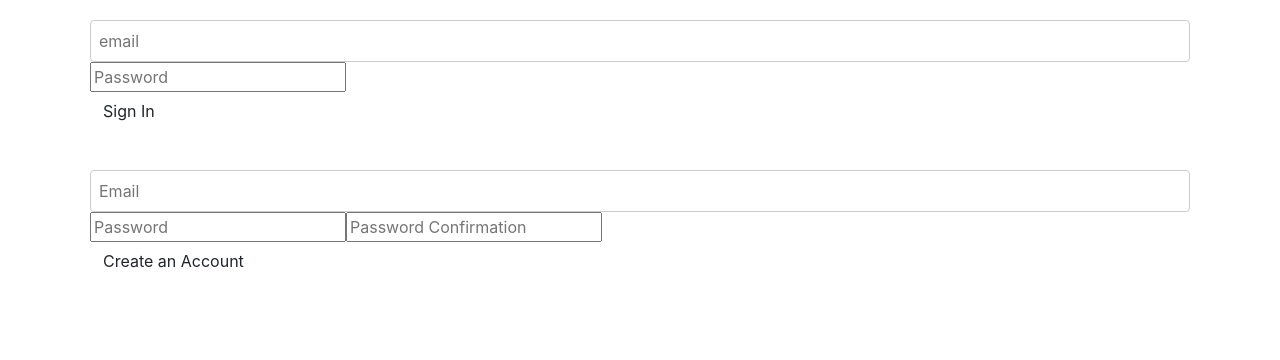
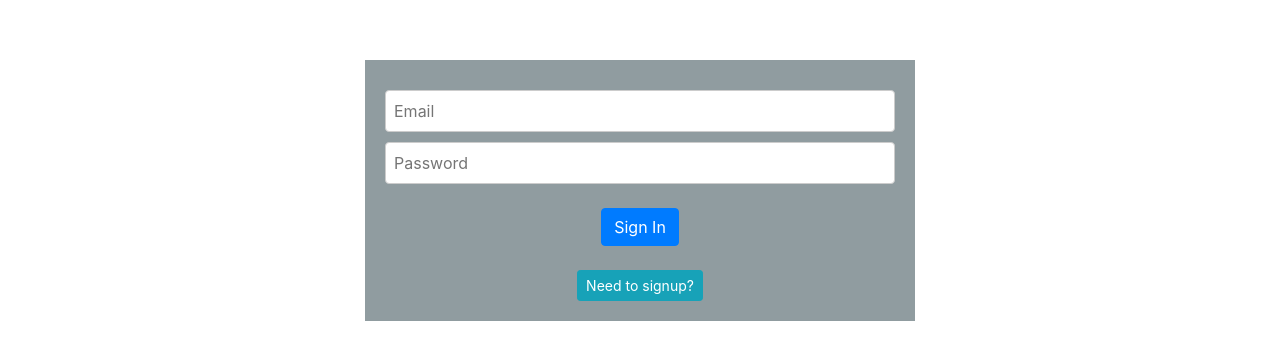
Before and after one commit to cohenoa33/appointments-list-frontend-old, a React (Create React App) app: page / in a window 1280 px wide. Shown: the top 360 px of the page. Built offline with nearby package versions, Linux system fonts and the light colour scheme.

Commit message:
styled login and signup and added toggle between them

```diff
--- a/src/App.css
+++ b/src/App.css
@@ -68,6 +68,14 @@ th {
   margin-top: 20px;
   display: inline-block;
   width: 100%;
+  text-align: center;
+}
+.login-100 {
+  padding: 20px;
+  margin-top: 20px;
+  display: inline-block;
+  width: 100%;
+  background-color: #909ca0;
   text-align: center;
 }
 .right-100 {
@@ -162,7 +170,18 @@ input {
   } */
 }
 
+input.login[type="text"],
+input.login[type="password"] {
+  width: 100%;
+  padding: 8px;
+  margin-top: 10px;
+  border: 1px solid #ccc;
+  border-radius: 4px;
+  resize: vertical;
+}
+
 input[type="text"],
+input[type="password"],
 select,
 textarea {
   width: 100%;
@@ -171,6 +190,7 @@ textarea {
   border-radius: 4px;
   resize: vertical;
 }
+
 input[type="time"],
 input[type="date"] {
   width: 60%;
@@ -230,6 +250,12 @@ input[type="checkbox"]:hover {
   width: 75%;
   margin-top: 6px;
 }
+.col-50 {
+  float: center;
+  width: 50%;
+  margin: 0 auto;
+  margin-top: 20px;
+}
 
 /* Clear floats after the columns */
 .row:after {
--- a/src/App.js
+++ b/src/App.js
@@ -10,6 +10,7 @@ import { Button, Alert, Container } from "reactstrap";
 
 class App extends React.Component {
   state = {
+    toggle: false,
     user: {},
     jwt: "",
     isUser: false,
@@ -28,6 +29,9 @@ class App extends React.Component {
       });
     }
   }
+  toggle = () => {
+    this.setState({ toggle: !this.state.toggle });
+  };
 
   setLogin = (data) => {
     this.setState({
@@ -93,8 +97,12 @@ class App extends React.Component {
     });
   };
 
-  renderLogin = () => <Login handleLoginSubmit={this.handleLoginSubmit} />;
-  renderSignup = () => <Signup handleSignUpSubmit={this.handleSignUpSubmit} />;
+  renderLogin = () => (
+    <Login handleLoginSubmit={this.handleLoginSubmit} toggle={this.toggle} />
+  );
+  renderSignup = () => (
+    <Signup handleSignUpSubmit={this.handleSignUpSubmit} toggle={this.toggle} />
+  );
   renderAppointmentForm = (id) => (
     <AppointmentForm
       addAppointment={this.AddAppointment}
@@ -144,22 +152,21 @@ class App extends React.Component {
   };
 
   render() {
+    const { toggle, isUser, user } = this.state;
     return (
       <Container>
-        {!this.state.isUser ? (
+        {!isUser ? (
           <>
-            {this.renderLogin()}
-            <div className="hidden"></div>
-            {this.renderSignup()}
+            <div className="col-50">
+              {toggle ? this.renderSignup() : this.renderLogin()}
+            </div>
           </>
         ) : (
           <>
             <Button className="logout-button" onClick={this.handleLogout}>
               Logout
             </Button>
-            {this.state.isUser
-              ? this.renderAppointmentForm(this.state.user.id)
-              : null}
+            {isUser ? this.renderAppointmentForm(user.id) : null}
             <div className="hidden"></div>
             {this.renderHome()}
           </>
--- a/src/components/Login.js
+++ b/src/components/Login.js
@@ -1,6 +1,7 @@
 import React, { useState } from "react";
+import { Button } from "reactstrap";
 
-function Login({ handleLoginSubmit }) {
+function Login({ handleLoginSubmit, toggle }) {
   const [email, setEmail] = useState("");
   const [password, setPassword] = useState("");
 
@@ -19,18 +20,21 @@ function Login({ handleLoginSubmit }) {
   };
 
   return (
-    <div>
+    <div className="login-100">
       <div>
         <form onSubmit={(e) => handleSubmit(e)}>
           <input
+            className="login"
             autoComplete="on"
             onChange={handleChange}
             type="text"
             value={email}
             name="email"
-            placeholder="email"
+            placeholder="Email"
           ></input>
+          <br />
           <input
+            className="login"
             onChange={handleChange}
             type="password"
             value={password}
@@ -38,8 +42,15 @@ function Login({ handleLoginSubmit }) {
             placeholder="Password"
           ></input>
           <br />
-          <button className="btn">Sign In</button>
+          <br />
+          <Button type="submit" color="primary">
+            Sign In
+          </Button>
         </form>
+        <br />
+        <Button onClick={toggle} color="info" size="sm">
+          Need to signup?
+        </Button>
       </div>
     </div>
   );
--- a/src/components/Signup.js
+++ b/src/components/Signup.js
@@ -1,6 +1,7 @@
 import React, { useState } from "react";
+import { Button } from "reactstrap";
 
-function Signup({ handleSignUpSubmit }) {
+function Signup({ handleSignUpSubmit, toggle }) {
   const [email, setEmail] = useState("");
   const [password, setPassword] = useState("");
   const [password_confirmation, setPassword_confirmation] = useState("");
@@ -27,23 +28,29 @@ function Signup({ handleSignUpSubmit }) {
   };
 
   return (
-    <div>
+    <div className="login-100">
       <form onSubmit={(e) => handleSubmit(e)}>
         <input
+          className="login"
           type="text"
           onChange={handleChange}
           name="email"
           placeholder="Email"
           value={email}
         />
+        <br />
         <input
+          className="login"
           type="password"
           onChange={handleChange}
           value={password}
           name="password"
           placeholder="Password"
-        ></input>
+        />
+
+        <br />
         <input
+          className="login"
           type="password"
           onChange={handleChange}
           name="password_confirmation"
@@ -51,10 +58,15 @@ function Signup({ handleSignUpSubmit }) {
           value={password_confirmation}
         />
         <br />
-        <button className="btn" type="submit">
+        <br />
+        <Button type="submit" color="primary">
           Create an Account
-        </button>
+        </Button>
       </form>
+      <br />
+      <Button onClick={toggle} color="info" size="sm">
+        Already have an account?
+      </Button>
     </div>
   );
 }
```
Also changed, not shown: 1 other file (tests, documents, lock files or other folders).
